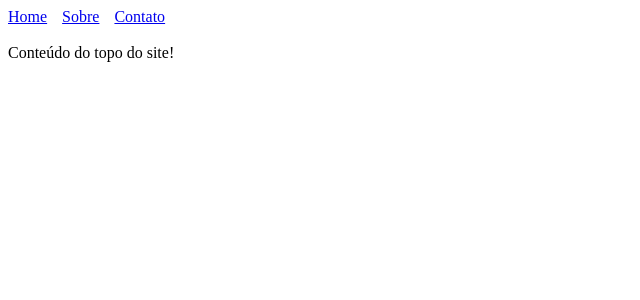
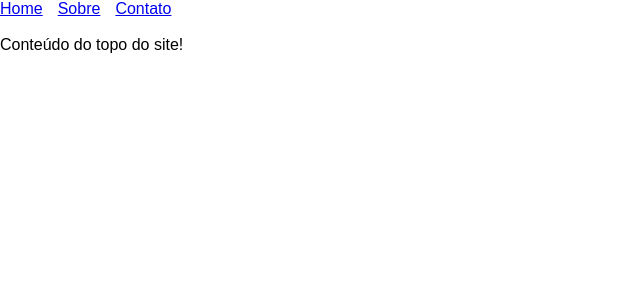
Before and after one commit to daniel-oliv3/website-next_js, a Next.js app: page / in a window 1280 px wide. Shown: the top 300 px of the page, without its empty margins (0-640 px from the left). Built offline with nearby package versions, Linux system fonts and the light colour scheme.

Commit message:
_app.js e styles.css criados

```diff
--- /dev/null
+++ b/pages/_app.js
@@ -0,0 +1,5 @@
+import '../styles/styles.css';
+
+export default function MyApp({ Component, pageProps }) {
+    return <Component {...pageProps} />
+  }
--- /dev/null
+++ b/styles/styles.css
@@ -0,0 +1,5 @@
+body {
+    font-family: 'Arial', sans-serif;
+    padding: 0;
+    margin: 0;
+  }
```
